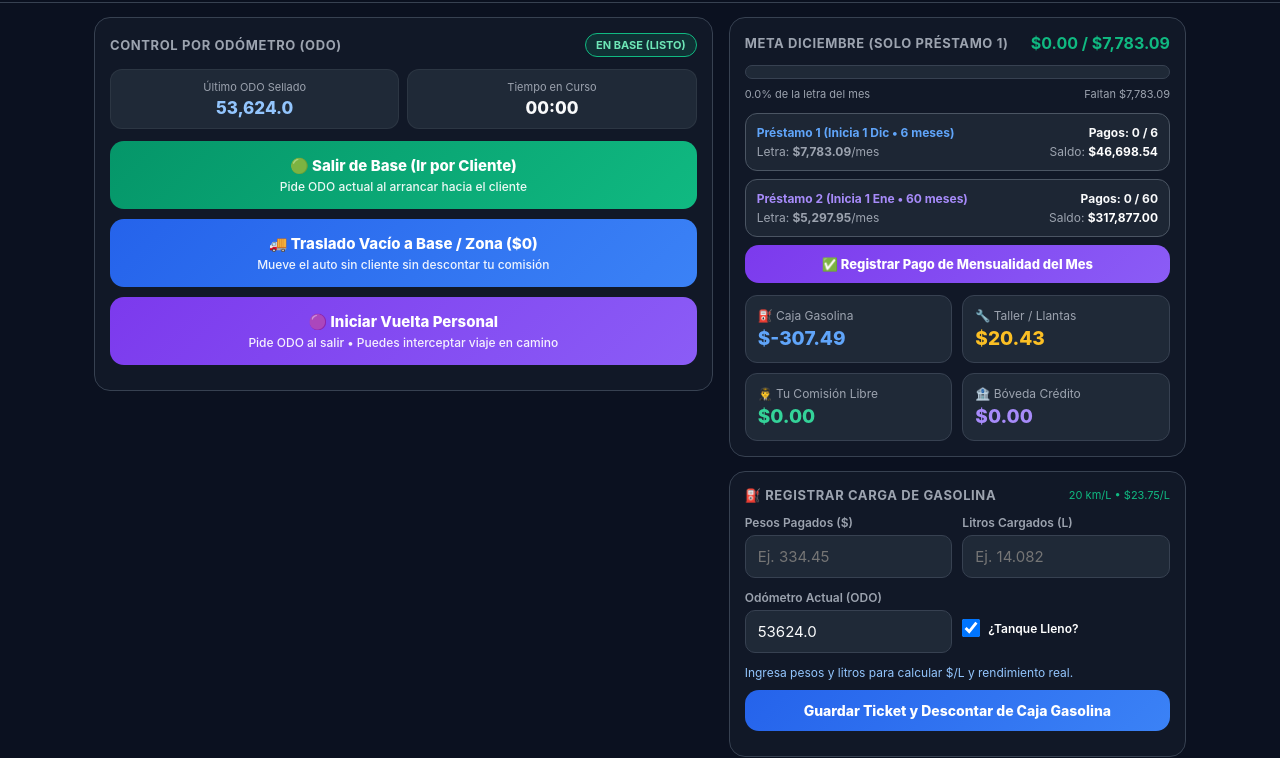
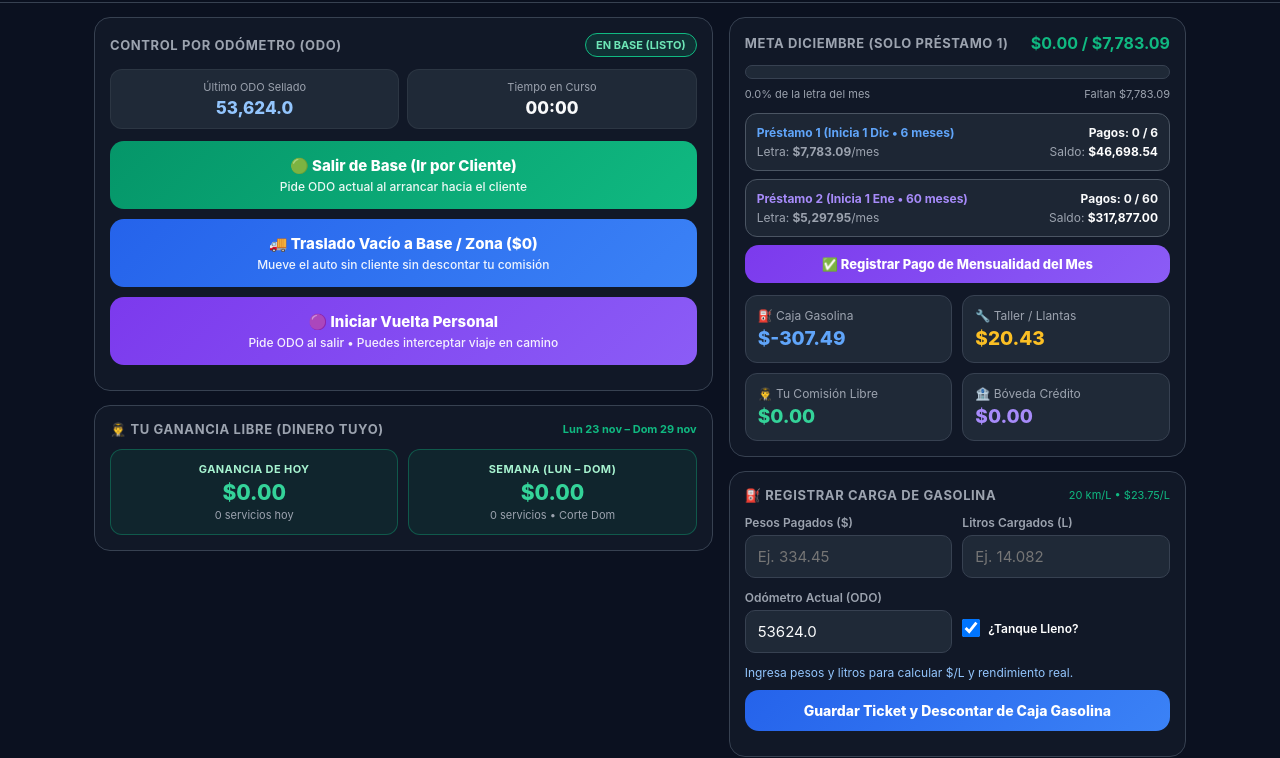
Before and after one commit to OskarMacias/Control-Uber, a plain HTML site: page index.html in a window 1280 px wide. Shown: the part 52-810 px from the top of the page. Drawn offline with Linux system fonts and the light colour scheme.

Commit message:
Update index.html

```diff
--- a/index.html
+++ b/index.html
@@ -175,6 +175,35 @@
     .tele-label { font-size: 11px; color: var(--text-muted); margin-bottom: 4px; }
     .tele-val { font-size: 17px; font-weight: 800; color: var(--text-main); }
 
+    .earn-box {
+      background: rgba(16, 185, 129, 0.08);
+      border: 1px solid rgba(16, 185, 129, 0.35);
+      border-radius: 12px;
+      padding: 12px 10px;
+      text-align: center;
+    }
+
+    .earn-label {
+      font-size: 11px;
+      font-weight: 700;
+      color: #a7f3d0;
+      margin-bottom: 4px;
+      text-transform: uppercase;
+      letter-spacing: 0.4px;
+    }
+
+    .earn-val {
+      font-size: 21px;
+      font-weight: 800;
+      color: #34d399;
+    }
+
+    .earn-sub {
+      font-size: 11px;
+      color: var(--text-muted);
+      margin-top: 3px;
+    }
+
     .btn-action {
       width: 100%;
       border: none;
@@ -410,7 +439,7 @@
 
   <main class="app-container">
 
-    <!-- COLUMNA 1: CONTROL POR SELLOS DE ODÓMETRO REAL -->
+    <!-- COLUMNA 1: CONTROL POR SELLOS DE ODÓMETRO REAL + GANANCIA DÍA / SEMANA -->
     <section id="sec-ruta" class="tab-section active">
       <div class="card">
         <div class="card-header">
@@ -552,6 +581,27 @@
             <span>🏠 Finalizar Vuelta Personal</span>
             <span class="btn-sub">Pide ODO final y descuenta costo puro de tu comisión</span>
           </button>
+        </div>
+      </div>
+
+      <!-- TARJETA NUEVA: TU GANANCIA LIBRE (HOY Y SEMANA LUNES-DOMINGO) -->
+      <div class="card">
+        <div class="card-header">
+          <span class="card-title">👨‍✈️ Tu Ganancia Libre (Dinero Tuyo)</span>
+          <span style="font-size:11px; color:var(--emerald); font-weight:700;" id="week-range-badge">Lun → Dom</span>
+        </div>
+
+        <div class="row-2">
+          <div class="earn-box">
+            <div class="earn-label">Ganancia de Hoy</div>
+            <div class="earn-val" id="earn-today">$0.00</div>
+            <div class="earn-sub" id="earn-today-sub">0 viajes hoy</div>
+          </div>
+          <div class="earn-box">
+            <div class="earn-label">Semana (Lun – Dom)</div>
+            <div class="earn-val" id="earn-week">$0.00</div>
+            <div class="earn-sub" id="earn-week-sub">Corte al domingo</div>
+          </div>
         </div>
       </div>
     </section>
@@ -813,7 +863,6 @@
   </nav>
 
   <script>
-    // REGISTRO DE SERVICE WORKER PARA FUNCIONAMIENTO 100% SIN INTERNET NI DATOS
     if ('serviceWorker' in navigator) {
       window.addEventListener('load', () => {
         navigator.serviceWorker.register('./sw.js').then((reg) => {
@@ -822,8 +871,8 @@
       });
     }
 
-    const STORAGE_KEY = 'corolla_hev_flotilla_v13';
-    const LIVE_SESSION_KEY = 'corolla_hev_live_session_v13';
+    const STORAGE_KEY = 'corolla_hev_flotilla_v14';
+    const LIVE_SESSION_KEY = 'corolla_hev_live_session_v14';
 
     function obtenerEstadoBaseReal() {
       return {
@@ -860,6 +909,7 @@
         history: [
           {
             date: '25/11/26, 3:47 p. m.',
+            timestamp: new Date(2026, 10, 25, 15, 47).getTime(),
             type: '🚚 Traslado Vacío Operativo (40 min) - El Diez → Villa Juárez',
             km: '22.70',
             odoRange: '53602.0 → 53624.0',
@@ -871,6 +921,7 @@
           },
           {
             date: '25/11/26, 3:06 p. m.',
+            timestamp: new Date(2026, 10, 25, 15, 6).getTime(),
             type: '⛽ Carga Tanque Lleno El Diez (14.082L @ $23.75/L)',
             km: '0',
             odoRange: '53602.0',
@@ -914,10 +965,10 @@
     }
 
     function cargarEstado() {
-      // Migrar datos si existían en v12 para no perder nada
-      const savedV13 = localStorage.getItem(STORAGE_KEY);
+      const savedV14 = localStorage.getItem(STORAGE_KEY);
+      const savedV13 = localStorage.getItem('corolla_hev_flotilla_v13');
       const savedV12 = localStorage.getItem('corolla_hev_flotilla_v12');
-      const raw = savedV13 || savedV12;
+      const raw = savedV14 || savedV13 || savedV12;
 
       if (raw) {
         try {
@@ -935,7 +986,7 @@
         localStorage.setItem(STORAGE_KEY, JSON.stringify(state));
       }
 
-      const savedLive = localStorage.getItem(LIVE_SESSION_KEY);
+      const savedLive = localStorage.getItem(LIVE_SESSION_KEY) || localStorage.getItem('corolla_hev_live_session_v13');
       if (savedLive) {
         try {
           const parsedLive = JSON.parse(savedLive);
@@ -980,6 +1031,67 @@
       }
     }
 
+    // PARSEO DE FECHA PARA CÁLCULO EXACTO DE HOY Y SEMANA (LUNES A DOMINGO)
+    function obtenerFechaMovimiento(item) {
+      if (item.timestamp && typeof item.timestamp === 'number') {
+        return new Date(item.timestamp);
+      }
+      if (item.date) {
+        const match = String(item.date).match(/(\d{1,2})\/(\d{1,2})\/(\d{2,4})/);
+        if (match) {
+          const d = parseInt(match[1], 10);
+          const m = parseInt(match[2], 10) - 1;
+          let y = parseInt(match[3], 10);
+          if (y < 100) y += 2000;
+          return new Date(y, m, d, 12, 0, 0);
+        }
+      }
+      return null;
+    }
+
+    function calcularGananciasDiaYSemana() {
+      const ahora = new Date();
+      const inicioHoy = new Date(ahora.getFullYear(), ahora.getMonth(), ahora.getDate(), 0, 0, 0, 0);
+
+      // Lunes de la semana actual (getDay(): 0 = Domingo, 1 = Lunes ... 6 = Sábado)
+      const diaSemana = ahora.getDay();
+      const diffLunes = diaSemana === 0 ? -6 : 1 - diaSemana;
+      const inicioLunes = new Date(ahora.getFullYear(), ahora.getMonth(), ahora.getDate() + diffLunes, 0, 0, 0, 0);
+      const finDomingo = new Date(inicioLunes.getFullYear(), inicioLunes.getMonth(), inicioLunes.getDate() + 6, 23, 59, 59, 999);
+
+      let gananciaHoy = 0;
+      let viajesHoy = 0;
+      let gananciaSemana = 0;
+      let viajesSemana = 0;
+
+      state.history.forEach(item => {
+        const comm = parseFloat(item.comm) || 0;
+        const charged = parseFloat(item.charged) || 0;
+        if (comm === 0 && charged === 0) return;
+
+        const fechaMov = obtenerFechaMovimiento(item);
+        if (!fechaMov) return;
+
+        if (fechaMov >= inicioHoy) {
+          gananciaHoy += comm;
+          if (charged > 0) viajesHoy++;
+        }
+        if (fechaMov >= inicioLunes && fechaMov <= finDomingo) {
+          gananciaSemana += comm;
+          if (charged > 0) viajesSemana++;
+        }
+      });
+
+      const fmt = (f) => f.toLocaleDateString('es-MX', { day: 'numeric', month: 'short' });
+      return {
+        gananciaHoy,
+        viajesHoy,
+        gananciaSemana,
+        viajesSemana,
+        rangoSemanaTexto: `Lun ${fmt(inicioLunes)} – Dom ${fmt(finDomingo)}`
+      };
+    }
+
     setInterval(() => {
       if (live.phase !== 'IDLE') {
         live.secondsTotal++;
@@ -998,7 +1110,6 @@
       }
     }, 1000);
 
-    // SISTEMA DE MODAL PARA SELLAR ODÓMETRO REAL EN CADA PASO
     function abrirModalOdo({ action, title, desc, refOdo, defaultOdo, askFare = false, allowEqualOdo = true }) {
       modalContext = { action, refOdo, askFare, allowEqualOdo };
       document.getElementById('modal-title').textContent = title;
@@ -1369,6 +1480,7 @@
       const mins = Math.round(live.secondsTotal / 60);
       state.history.unshift({
         date: new Date().toLocaleString('es-MX', { dateStyle: 'short', timeStyle: 'short' }),
+        timestamp: Date.now(),
         type: `${tipoEtiqueta} (${mins} min)`,
         km: totalKm.toFixed(2),
         odoRange: `${live.odoStart.toFixed(1)} → ${odoFinal.toFixed(1)}`,
@@ -1397,6 +1509,7 @@
       const mins = Math.round(live.secondsTotal / 60);
       state.history.unshift({
         date: new Date().toLocaleString('es-MX', { dateStyle: 'short', timeStyle: 'short' }),
+        timestamp: Date.now(),
         type: `🟣 Vuelta Personal (${mins} min • Descuento Comisión)`,
         km: kmPers.toFixed(2),
         odoRange: `${live.odoStart.toFixed(1)} → ${odoFinal.toFixed(1)}`,
@@ -1469,6 +1582,7 @@
 
       state.history.unshift({
         date: new Date().toLocaleString('es-MX', { dateStyle: 'short', timeStyle: 'short' }),
+        timestamp: Date.now(),
         type: `🏦 Pago Mensualidad Crédito ($${meta.toFixed(2)})`,
         km: '0',
         odoRange: state.odometer.toFixed(1),
@@ -1550,6 +1664,7 @@
       state.vaults.gas -= pesos;
       state.history.unshift({
         date: new Date().toLocaleString('es-MX', { dateStyle: 'short', timeStyle: 'short' }),
+        timestamp: Date.now(),
         type: note,
         km: '0',
         odoRange: odo.toFixed(1),
@@ -1576,6 +1691,7 @@
       state.vaults.maint -= cost;
       state.history.unshift({
         date: new Date().toLocaleString('es-MX', { dateStyle: 'short', timeStyle: 'short' }),
+        timestamp: Date.now(),
         type: '🔧 ' + desc,
         km: '0',
         odoRange: state.odometer.toFixed(1),
@@ -1640,7 +1756,6 @@
       guardarEstado();
     }
 
-    // SUBIDA AUTOMÁTICA A FIREBASE CUANDO HAY CONEXIÓN O WI-FI
     async function sincronizarFirebase(manual = false) {
       const url = state.config.firebaseUrl;
       if (!url) {
@@ -1718,7 +1833,6 @@
       }
     }
 
-    // DETECTAR EN TIEMPO REAL CUANDO REGRESA EL WI-FI O LOS DATOS
     window.addEventListener('online', () => {
       actualizarEstadoRed();
       if (state.pendingSync && state.config.firebaseUrl) {
@@ -1727,7 +1841,6 @@
     });
     window.addEventListener('offline', actualizarEstadoRed);
 
-    // REVISIÓN PERIÓDICA CADA 15 SEGUNDOS POR SI HAY DATOS PENDIENTES DE SUBIR
     setInterval(() => {
       if (navigator.onLine && state.pendingSync && state.config.firebaseUrl) {
         sincronizarFirebase(false);
@@ -1762,6 +1875,14 @@
       document.getElementById('fuel-odo').value = state.odometer.toFixed(1);
       actualizarResumenTramosUI();
 
+      // Actualizar tarjeta de Ganancia de Hoy y Semana (Lunes a Domingo)
+      const { gananciaHoy, viajesHoy, gananciaSemana, viajesSemana, rangoSemanaTexto } = calcularGananciasDiaYSemana();
+      document.getElementById('week-range-badge').textContent = rangoSemanaTexto;
+      document.getElementById('earn-today').textContent = '$' + gananciaHoy.toLocaleString('es-MX', { minimumFractionDigits: 2, maximumFractionDigits: 2 });
+      document.getElementById('earn-today-sub').textContent = `${viajesHoy} ${viajesHoy === 1 ? 'servicio hoy' : 'servicios hoy'}`;
+      document.getElementById('earn-week').textContent = '$' + gananciaSemana.toLocaleString('es-MX', { minimumFractionDigits: 2, maximumFractionDigits: 2 });
+      document.getElementById('earn-week-sub').textContent = `${viajesSemana} ${viajesSemana === 1 ? 'servicio' : 'servicios'} • Corte Dom`;
+
       document.getElementById('v-gas').textContent = '$' + state.vaults.gas.toFixed(2);
       document.getElementById('v-maint').textContent = '$' + state.vaults.maint.toFixed(2);
       document.getElementById('v-comm').textContent = '$' + state.vaults.comm.toFixed(2);
```
